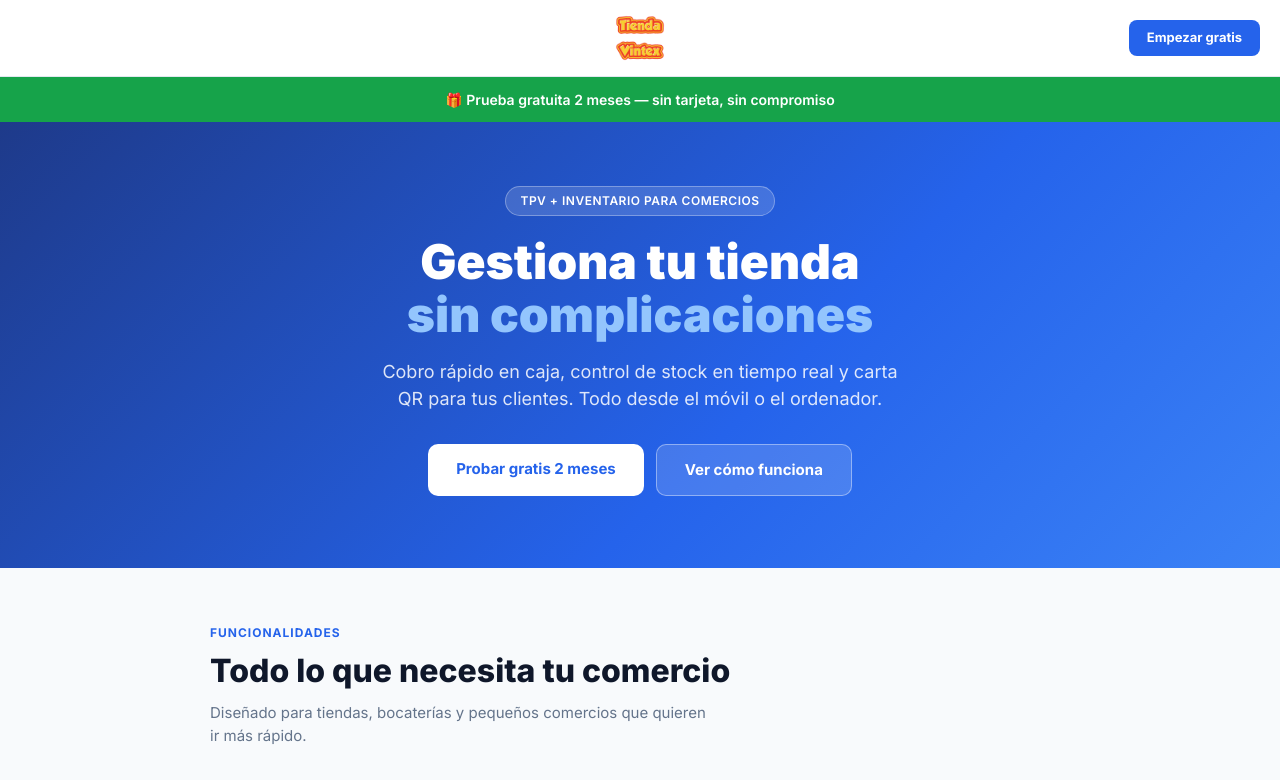
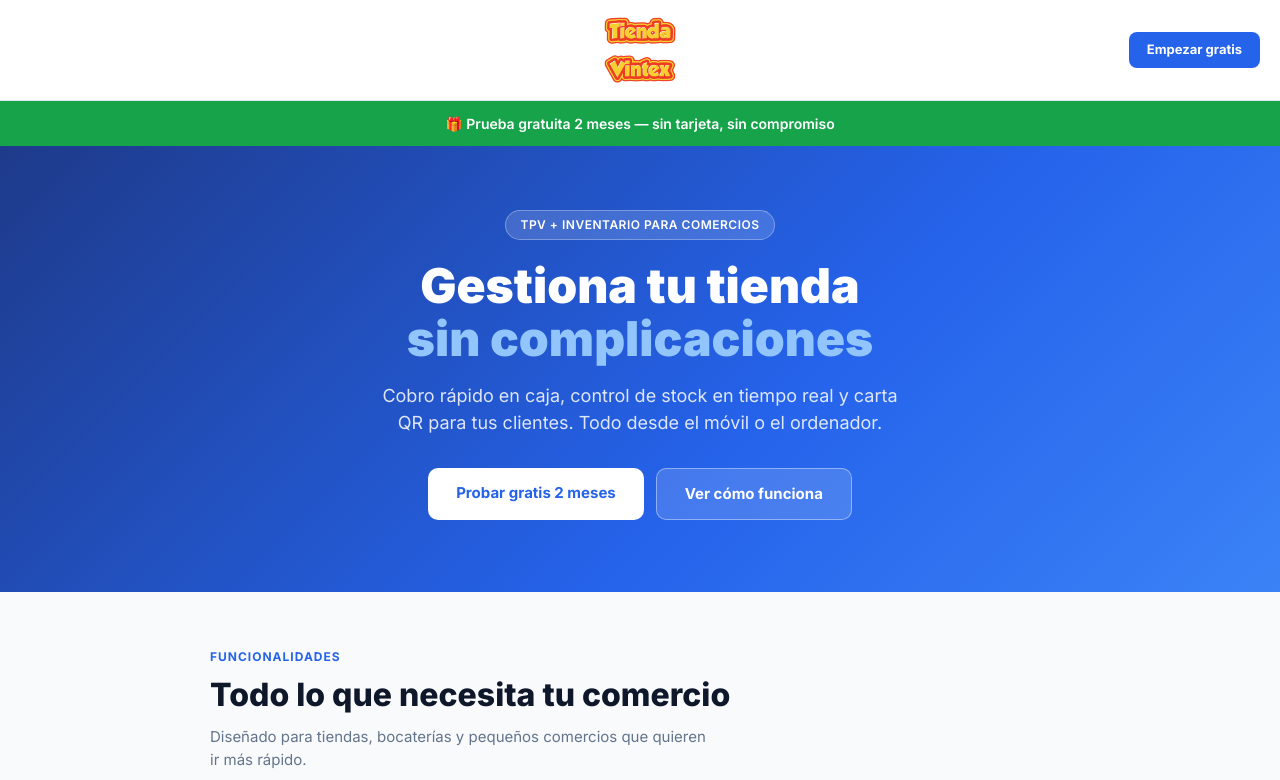
Before and after one commit to koke46/inventario-app, an Electron app: page prueba-tienda.html in a window 1280 px wide. Shown: the top 780 px of the page. Drawn offline with Linux system fonts and the light colour scheme.

Commit message:
style: logo nav mas grande en prueba-tienda.html
Co-Authored-By: Claude Sonnet 4.6 <noreply@anthropic.com>

```diff
--- a/prueba-tienda.html
+++ b/prueba-tienda.html
@@ -101,7 +101,7 @@ footer strong{color:#fff}
 <body>
 
 <nav>
-  <div class="nav-brand"><img src="Tienda-Vintex.png" alt="Tienda Vintex" style="height:48px;vertical-align:middle;object-fit:contain"></div>
+  <div class="nav-brand"><img src="Tienda-Vintex.png" alt="Tienda Vintex" style="height:72px;vertical-align:middle;object-fit:contain"></div>
   <a class="nav-cta" href="#formulario">Empezar gratis</a>
 </nav>
 
```
